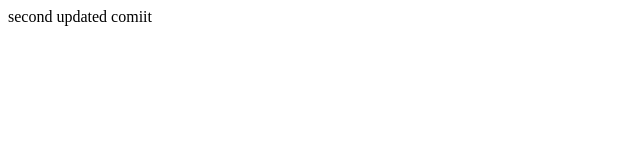
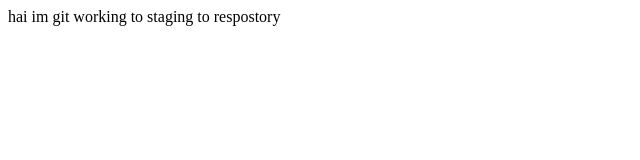
Before and after one commit to KarnanRavichandran/karnan, a plain HTML site: page file.html in a window 1280 px wide. Shown: the whole page, without its empty margins (0-640 px from the left). Drawn offline with Linux system fonts and the light colour scheme.

Commit message:
initial commit

```diff
--- a/index.html
+++ b/file.html
@@ -7,6 +7,6 @@
     <title>Document</title>
 </head>
 <body>
-second updated comiit
+    hai im git working to staging to respostory
 </body>
 </html>
```
